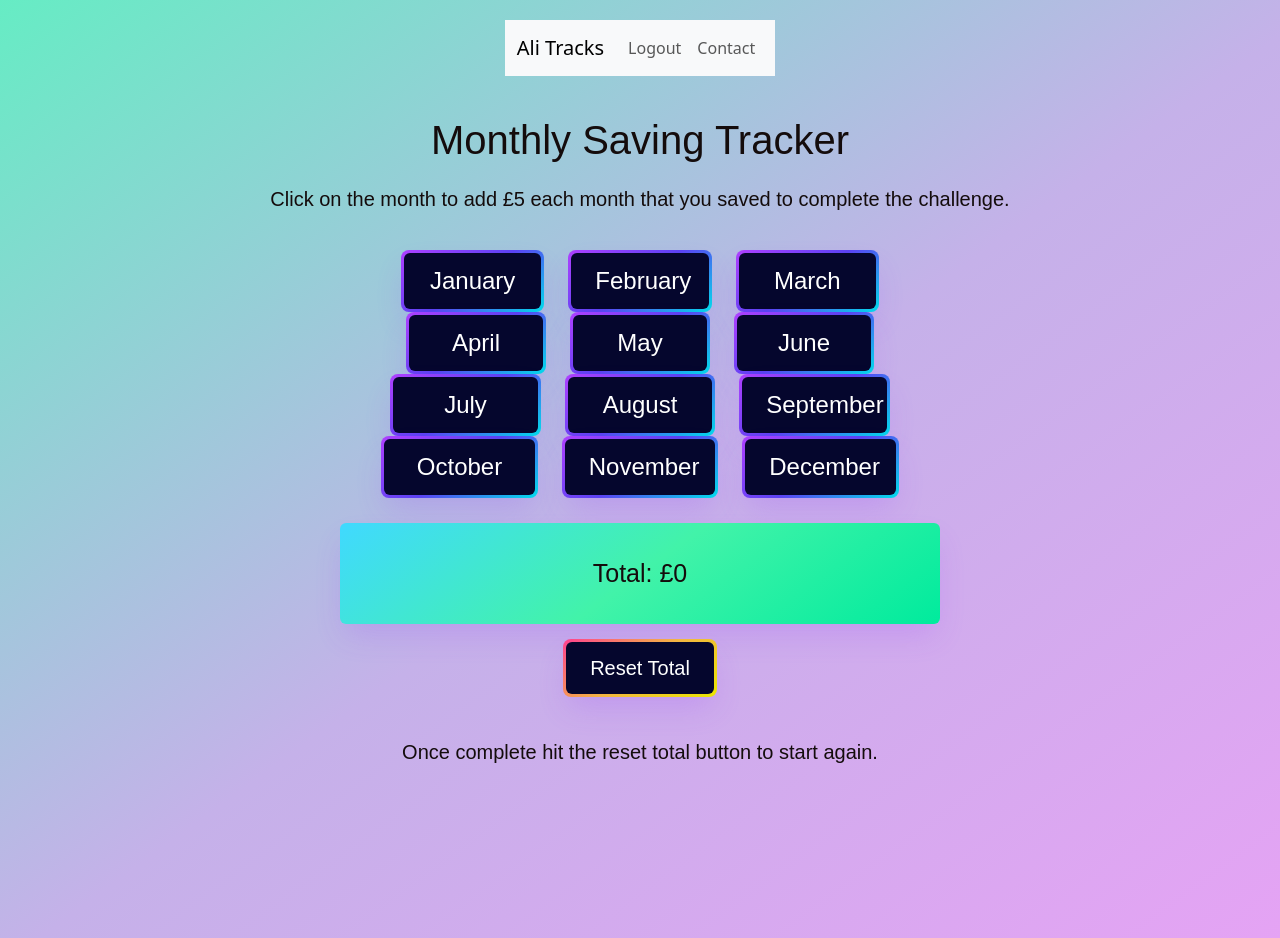
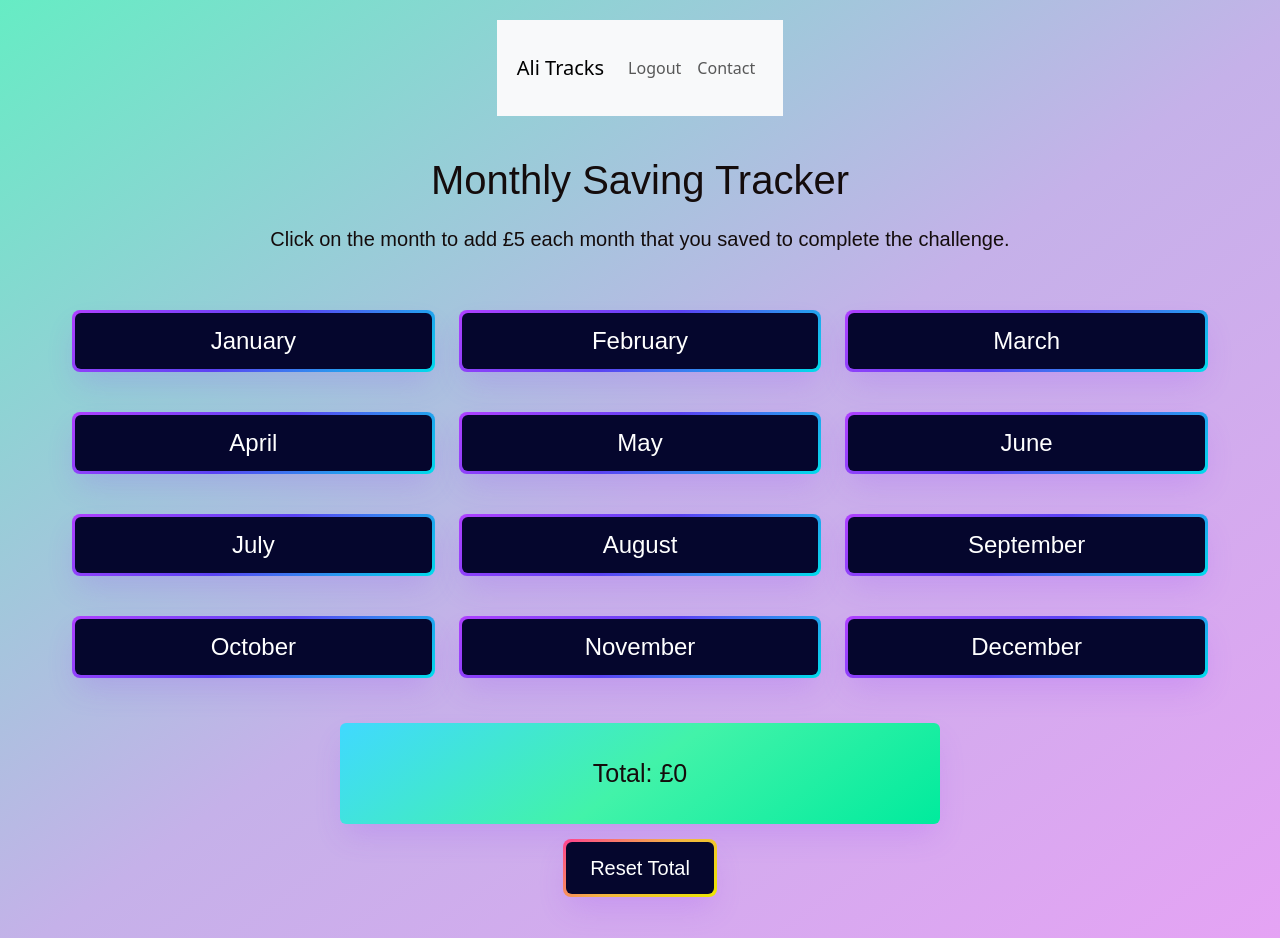
Before and after one commit to MitchDuke/Ali_Tracks, a Flask app: page /index in a window 1280 px wide. Shown: the top 938 px of the page. Run offline with Flask 3, Linux system fonts and the light colour scheme; the visitor is signed in with stand-in values (Sample User, id 1); data that the repository does not hold is empty; some libraries are stand-ins or nearby versions.

Commit message:
Contact page
Corrected contact page redirect to index. Altered styling for containers on index page, added contact collection to the app.py file to create collections for messages in the contact form

```diff
--- a/app.py
+++ b/app.py
@@ -31,6 +31,7 @@ app.config['SECRET_KEY'] = secret_key
 mongo = PyMongo(app)
 users_collection = mongo.db.users
 savings_collection = mongo.db.savings
+contact_collection = mongo.db.contacts
 
 if mongo.db is None:
     raise ValueError("Failed to connect to MongoDB. Check your MONGO_URI "
@@ -140,9 +141,10 @@ def contact():
     if request.method == 'POST':
         name = request.form['name']
         message = request.form['message']
+        contact_collection.insert_one({'name': name, 'message': message})  # Insert message into the database
         # Send the message to the database
         flash('Message sent successfully, thank you!')
-        return redirect(url_for('contact'))
+        return redirect(url_for('index'))
     return render_template('contact.html')
 
 if __name__ == '__main__':
--- a/templates/base.html
+++ b/templates/base.html
@@ -9,7 +9,7 @@
 </head>
 <body>
     <nav class="navbar navbar-expand-lg navbar-light bg-light">
-        <div class="container-fluid">
+        <div class="container">
             <a class="navbar-brand" href="/">Ali Tracks</a>
             <button class="navbar-toggler" type="button" data-bs-toggle="collapse" data-bs-target="#navbarNav" aria-controls="navbarNav" aria-expanded="false" aria-label="Toggle navigation">
                 <span class="navbar-toggler-icon"></span>
@@ -21,9 +21,6 @@
                             <a class="nav-link" href="{{ url_for('logout')}}">Logout</a>
                         </li>
                     {% else %}
-                        <li class="nav-item">
-                            <a class="nav-link" href="{{ url_for('login')}}">Login</a>
-                        </li>
                         <li class="nav-item">
                             <a class="nav-link" href="{{ url_for('register')}}">Register</a>
                         </li>
--- a/templates/index.html
+++ b/templates/index.html
@@ -7,7 +7,7 @@
         <h1>Monthly Saving Tracker</h1>
         <p>Click on the month to add £5 each month that you saved to complete the challenge.</p>
     </div>
-        <div class="row">
+        <div class="container row">
             <div class="col-4">
                 <button id="january" class="month-button text btn btn-primary" onclick="addAmount('january')"><span class="text">January</span></button>
             </div>
@@ -18,7 +18,7 @@
                 <button id="march" class="month-button text btn btn-primary" onclick="addAmount('march')"><span class="text">March</span></button>
             </div>
         </div>
-        <div class="row">
+        <div class="container row">
             <div class="col-4">
                 <button id="april" class="month-button text btn btn-primary" onclick="addAmount('april')"><span class="text">April</span></button>
             </div>
@@ -29,7 +29,7 @@
                 <button id="june" class="month-button text btn btn-primary" onclick="addAmount('june')"><span class="text">June</span></button>
             </div>
         </div>
-        <div class="row">
+        <div class="container row">
             <div class="col-4">
                 <button id="july" class="month-button text btn btn-primary" onclick="addAmount('july')"><span class="text">July</span></button>
             </div>
@@ -40,7 +40,7 @@
                 <button id="september" class="month-button text btn btn-primary" onclick="addAmount('september')"><span class="text">September</span></button>
             </div>
         </div>
-        <div class="row">
+        <div class="container row">
             <div class="col-4">
                 <button id="october" class="month-button text btn btn-primary" onclick="addAmount('october')"><span class="text">October</span></button>
             </div>
```
